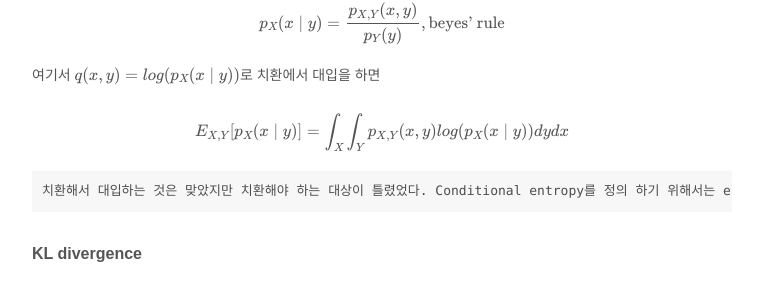
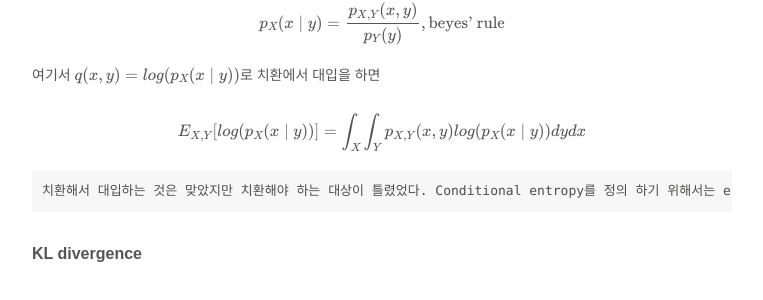
Before and after one commit to kangheeyong/kangheeyong.github.io, a Jekyll site: the page built from _posts/2018-02-16-corss_entropy.md, in a window 1280 px wide. Shown: the part 5405-5705 px from the top of the page, without its empty margins (258-1021 px from the left). Built offline with Jekyll 4.4.1, drawn with Linux system fonts in a browser that asks for light colours; formulas are drawn with MathJax 3; comment, search, counter and statistics services are not loaded.

Commit message:
add 2018-02-16-post 30% edit1

```diff
--- a/_posts/2018-02-16-corss_entropy.md
+++ b/_posts/2018-02-16-corss_entropy.md
@@ -163,7 +163,7 @@ $$p_X(x \mid y) = {p_{X,Y}(x,y)\over p_Y(y)},  \text{beyes' rule}$$
 
 여기서 $$q(x,y) = log(p_X(x \mid y))$$로 치환에서 대입을 하면
 
-$$E_{X, Y}[p_X(x \mid y)] = \int_{X} \int_{Y} p_{X, Y}(x,y)log(p_X(x\mid y))dydx$$
+$$E_{X, Y}[log(p_X(x \mid y))] = \int_{X} \int_{Y} p_{X, Y}(x,y)log(p_X(x\mid y))dydx$$
 
     치환해서 대입하는 것은 맞았지만 치환해야 하는 대상이 틀렸었다. Conditional entropy를 정의 하기 위해서는 entropy식에서 바로 확장하는게 아니라 entropy의 근본적인 개념 즉, 평균을 구하는 식을 가지고 Conditional entropy를 정의 했었어야 했다. 좀 더 확장해서 생각해보면 기초가 튼튼하지 않으면 새로운 알고리즘을 만드는 건 어려운게 아닐까 생각한다.
 
```
